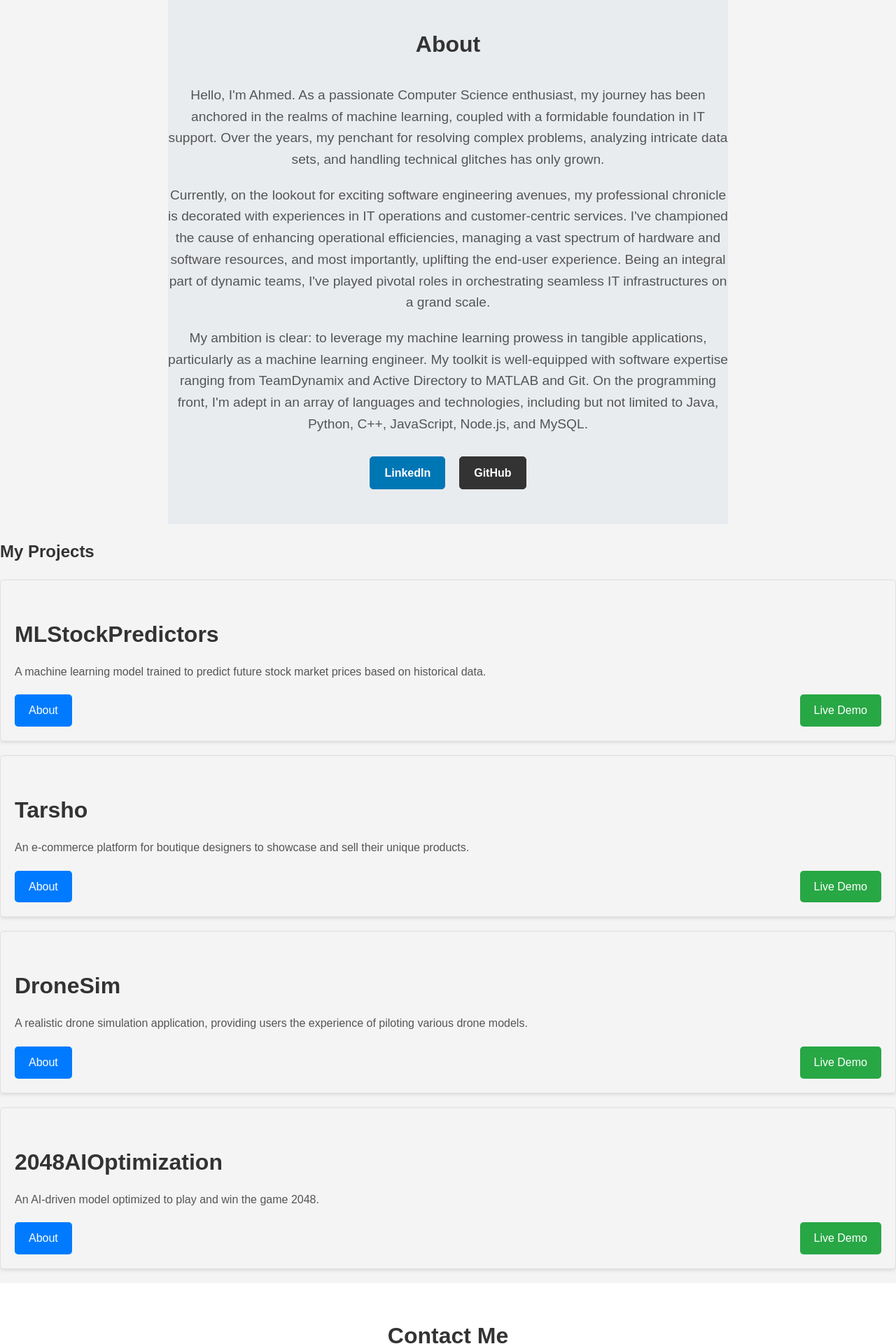
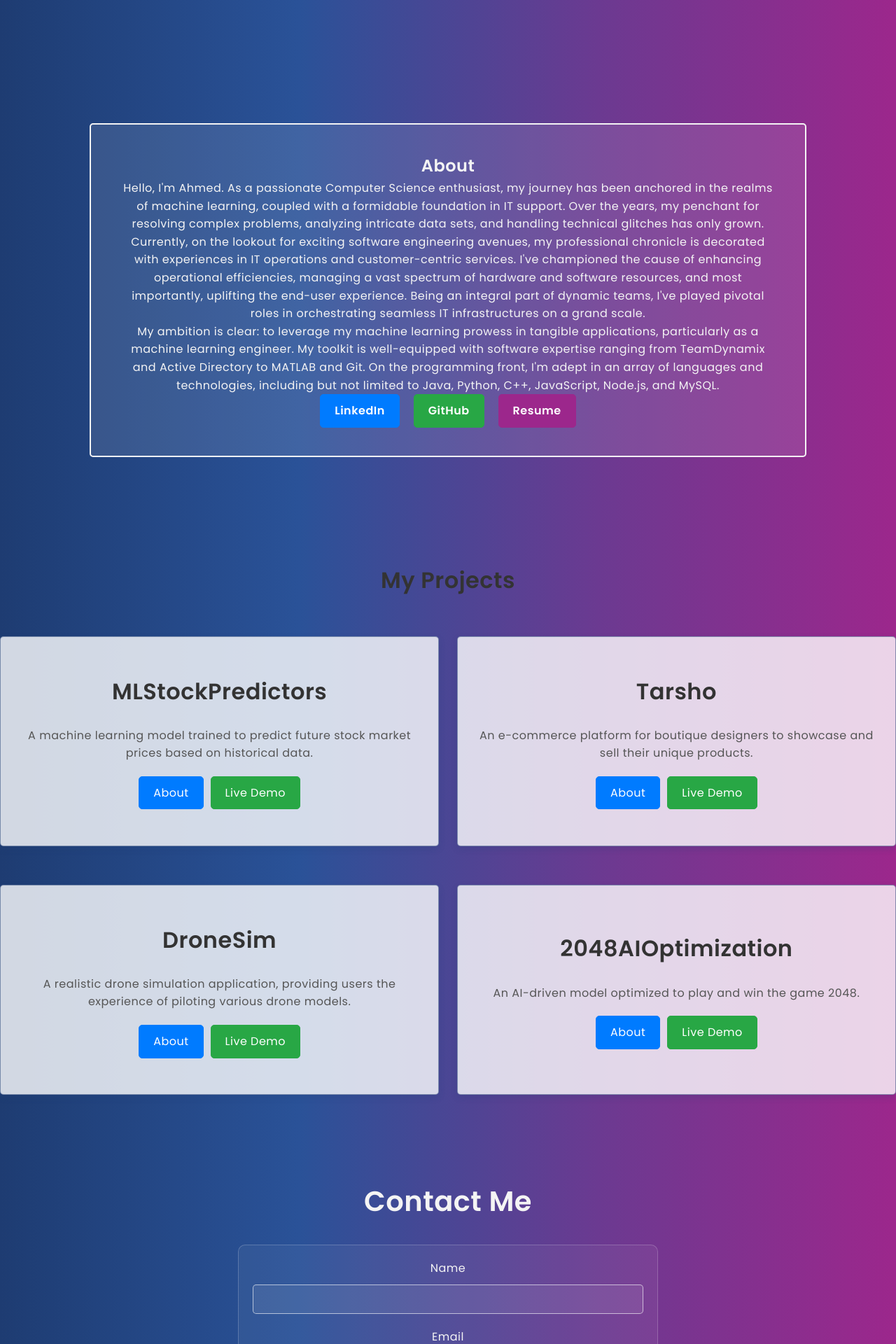
Before and after one commit to AhmedRaisi/PersonalPortfolio, a React (Create React App) app in the folder client/: page / in a window 1280 px wide. Shown: the part 360-2280 px from the top of the page at 70% size. Built offline with nearby package versions, Linux system fonts and the light colour scheme.

Commit message:
Made theme

```diff
--- a/client/src/components/About/index.js
+++ b/client/src/components/About/index.js
@@ -6,6 +6,7 @@ const About = () => {
   return (
     <Element name="aboutSection">
       <div className="about">
+        <div className="aboutCard">  {/* Enclosed the about content inside a card */}
           <h1>About</h1>
           <p>
             Hello, I'm Ahmed. As a passionate Computer Science enthusiast, my journey has been anchored in the realms of machine learning, coupled with a formidable foundation in IT support. Over the years, my penchant for resolving complex problems, analyzing intricate data sets, and handling technical glitches has only grown.
@@ -17,12 +18,16 @@ const About = () => {
             My ambition is clear: to leverage my machine learning prowess in tangible applications, particularly as a machine learning engineer. My toolkit is well-equipped with software expertise ranging from TeamDynamix and Active Directory to MATLAB and Git. On the programming front, I'm adept in an array of languages and technologies, including but not limited to Java, Python, C++, JavaScript, Node.js, and MySQL.
           </p>
           <div className="social-buttons">
-        <a href="https://www.linkedin.com/in/your-username/" target="_blank" rel="noopener noreferrer" className="btn btn-linkedin">
+            <a href="https://www.linkedin.com/in/ahmedalraisi7/" target="_blank" rel="noopener noreferrer" className="btn btn-linkedin">
               LinkedIn
             </a>
-        <a href="https://github.com/your-username" target="_blank" rel="noopener noreferrer" className="btn btn-github">
+            <a href="https://github.com/AhmedRaisi" target="_blank" rel="noopener noreferrer" className="btn btn-github">
               GitHub
             </a>
+            <a href="/path-to-your-resume.pdf" download className="btn btn-resume">
+              Resume
+            </a>
+          </div>
         </div>
       </div>
     </Element>
--- a/client/src/components/About/styles.css
+++ b/client/src/components/About/styles.css
@@ -1,74 +1,85 @@
-/* Common styles */
+/* Reset & Common styles */
+* {
+    margin: 0;
+    padding: 0;
+    box-sizing: border-box;
+    font-family: 'Poppins', sans-serif;
+    letter-spacing: 0.5px;  /* Add subtle letter spacing for better legibility */
+}
 
 body {
-    font-family: Arial, sans-serif;
-    line-height: 1.6;
-    margin: 0;
-    padding: 0;
-    color: #333;
-    background-color: #f4f4f4;
+    line-height: 1.8;  /* Increased line-height for better readability */
+    color: #f4f4f4;
+    background: linear-gradient(to right, #1e3c72, #2a5298, #6b3a91, #9c278c);
+    font-family: 'Poppins', sans-serif;
 }
 
 .container {
     width: 80%;
     margin: auto;
     overflow: hidden;
+    padding: 20px 0;  /* Added vertical padding for breathing space */
 }
 
-.about {
-    padding: 50px 0;
-    background-color: #fff; /* Keeping it consistent with home */
-    text-align: left;
-    max-width: 800px;
-    margin: 0 auto;
-}
-
-.about h1 {
-    font-size: 2.5em;
-    margin-bottom: 20px;
-    font-weight: bold;
-    color: #333;
-    border-bottom: 2px solid #e9ecef; /* Lighter border for consistency */
-    padding-bottom: 10px;
-}
-
-.about p {
-    font-size: 1.2em;
-    margin-bottom: 20px;
-    line-height: 1.6;
-    color: #555;
-}
-
-.social-buttons {
-    margin-top: 30px;
-    display: flex;
-    justify-content: center;
-    gap: 20px;
-}
-
+/* Common button styles */
+/* Button Base Style */
 .btn {
-    padding: 10px 20px;
+    padding: 15px 25px;
+    margin: 0 10px; /* Add space between buttons */
     border-radius: 5px;
     text-decoration: none;
     font-weight: bold;
-    transition: background-color 0.3s, transform 0.3s;
+    transition: all 0.3s;
     display: inline-block;
+    color: white;  /* Common white color for text */
 }
 
-.btn-linkedin {
-    background-color: #0077B5;
-    color: white;
-    border: 1px solid #0077B5;
+.btn:hover {
+    transform: scale(1.05);
+    background-color: white; /* Background color turns to white on hover */
+    color: #007BFF; /* Default text color for hover */
 }
 
-.btn-github {
-    background-color: #333;
-    color: white;
-    border: 1px solid #333;
+.aboutBtn, .demoBtn, .btn-linkedin, .btn-github, .btn-resume {
+    background-color: #007BFF;
+    border: 1px solid #007BFF;
 }
 
-.btn-linkedin:hover, .btn-github:hover {
-    background-color: transparent;
-    transform: scale(1.05);
-    color: #333;
+/* Specific button distinctions */
+.demoBtn, .btn-github {
+    background-color: #28A745;
+    border: 1px solid #28A745;
 }
+
+.btn-resume {
+    background-color: #9c278c;
+    border: 1px solid #9c278c;
+}
+
+/* Hover Styles */
+.demoBtn:hover, .btn-github:hover {
+    color: #28A745; /* Text color for hover */
+}
+
+.btn-resume:hover {
+    color: #9c278c; /* Text color for hover */
+}
+
+
+/* Home & About section styles */
+.home, .about {
+    padding: 100px 0;  /* Increased padding for more vertical space */
+    text-align: center;
+    color: #ffffff;
+}
+
+/* About Card Style */
+.aboutCard {
+    padding: 40px;
+    border-radius: 5px;
+    background-color: rgba(255, 255, 255, 0.1);  /* Slight white background to differentiate from the main bg */
+    color: #f4f4f4;  /* Text color */
+    border: 2px solid #f4f4f4;  /* White border */
+    max-width: 80%;  /* Maximum width of the card */
+    margin: 0 auto;  /* Center the card horizontally */
+}
--- a/client/src/components/Contact/styles.css
+++ b/client/src/components/Contact/styles.css
@@ -1,17 +1,24 @@
+/* Updated Contact section styles */
+
 .contact {
-    padding: 50px 0;
-    background-color: #fff;
+    padding: 80px 0;  /* Increased padding for more vertical space */
+    background: linear-gradient(to right, #1e3c72, #2a5298, #6b3a91, #9c278c);  /* Gradient background */
     text-align: center;
+    color: #f4f4f4;  /* Light text color for visibility against dark background */
 }
 
 .contact h1 {
-    font-size: 2em;
-    margin-bottom: 20px;
+    font-size: 2.5em;  /* Increased font size */
+    margin-bottom: 30px;
 }
 
 .contact form {
     max-width: 600px;
     margin: 0 auto;
+    border: 1px solid rgba(255, 255, 255, 0.2);  /* Border to set the form apart */
+    padding: 20px;
+    border-radius: 10px;
+    background: rgba(255, 255, 255, 0.05);  /* Slightly visible background to highlight the form area */
 }
 
 .inputGroup {
@@ -27,21 +34,23 @@
 .inputGroup textarea {
     width: 100%;
     padding: 10px;
-    border: 1px solid #ccc;
+    border: 1px solid rgba(255, 255, 255, 0.6);  /* Adjusted border for better visibility */
     border-radius: 5px;
-    resize: vertical;
+    background: rgba(255, 255, 255, 0.08);  /* Input background to stand out */
+    color: #f4f4f4;  /* Light text color for input fields */
 }
 
 button {
     background-color: #007BFF;
     color: #fff;
-    padding: 10px 20px;
+    padding: 15px 25px;  /* Increased padding for a bigger button */
     border: none;
     border-radius: 5px;
     cursor: pointer;
-    transition: background-color 0.3s;
+    transition: background-color 0.3s, transform 0.3s;
 }
 
 button:hover {
     background-color: #0056b3;
+    transform: scale(1.05);
 }
--- a/client/src/components/Projects/styles.css
+++ b/client/src/components/Projects/styles.css
@@ -1,4 +1,9 @@
 /* Common styles */
+* {
+    margin: 0;
+    padding: 0;
+    box-sizing: border-box;
+}
 
 body {
     font-family: Arial, sans-serif;
@@ -15,77 +20,48 @@ body {
     overflow: hidden;
 }
 
-/* Home section styles */
+/* Common button styles */
 
-.home {
-    padding: 50px 0;
-    background-color: #fff;
-    text-align: center;
+.btn {
+    padding: 10px 20px;
+    border-radius: 5px;
+    text-decoration: none;
+    font-weight: bold;
+    transition: background-color 0.3s, transform 0.3s;
+    display: inline-block;
 }
-
-.home h1 {
-    font-size: 2em;
-    margin-bottom: 20px;
-}
-
-/* About section styles */
-
-.about {
-    padding: 50px 0;
-    background-color: #e9ecef;
-    text-align: center;
-}
-
-.about h1 {
-    font-size: 2em;
-    margin-bottom: 20px;
-}
-
-/* ... previous styles ... */
 
 /* Projects section styles */
 
-.projects {
+.projectsContainer {
     padding: 50px 0;
-    background-color: #fff;
+    background: linear-gradient(to right, #1e3c72, #2a5298, #6b3a91, #9c278c); /* Gradient background */
     text-align: center;
-    display: flex;                /* Flexbox properties */
-    flex-wrap: wrap;              /* Allows items to wrap onto the next line */
-    justify-content: space-between;
-    gap: 2%;                      /* Gap between the projects for breathing space */
+    display: grid;
+    grid-template-columns: repeat(2, 1fr);
+    gap: 2%;
+    color: #333; /* Regular text color for other text within the container, if any */
 }
 
-.projects h1 {
+.projectsContainer h2 {
     font-size: 2em;
     margin-bottom: 20px;
-    width: 100%;                 /* Make sure the header takes the full width */
+    width: 100%;
+    grid-column: span 2;
 }
-
-.project {
-    flex: 0 0 48%;               /* Each project takes up almost half the container's width */
-    background-color: #f4f4f4;   /* Background color for each project */
-    border: 1px solid #e0e0e0;
-    padding: 20px;
-    border-radius: 5px;
-    box-shadow: 0px 2px 5px rgba(0, 0, 0, 0.1);
-    margin-bottom: 20px;         /* Margin only at the bottom to ensure vertical space between rows */
-}
-
-.project h3 {
-    font-size: 2em;
-    margin-bottom: 15px;
-}
-
-/* ... rest of the styles ... */
-
 /* Individual Project Card styles */
 
 .projectCard {
-    border: 1px solid #e0e0e0;
+    background-color: rgba(255, 255, 255, 0.8); /* Semi-transparent white */
+    border: 1px solid rgba(30, 60, 114, 0.5); /* A softer border color */
     padding: 20px;
-    margin: 20px 0;
+    width: 100%;
+    height: 300px;
     border-radius: 5px;
-    box-shadow: 0px 2px 5px rgba(0, 0, 0, 0.1);
+    box-shadow: 0px 4px 10px rgba(30, 60, 114, 0.2); /* A soft shadow that matches the color scheme */
+    display: flex;
+    flex-direction: column;
+    justify-content: center;
 }
 
 .projectCard h3 {
@@ -94,45 +70,26 @@ body {
 }
 
 .projectButtons {
+    width: 100%; /* Take the full width of the card */
     display: flex;
-    justify-content: space-between;
+    justify-content: center; /* Center the buttons horizontally */
     align-items: center;
     gap: 10px;
 }
 
 .aboutBtn, .demoBtn {
-    padding: 10px 20px;
-    border: none;
-    border-radius: 5px;
-    text-decoration: none;
-    display: inline-block;
-    margin-top: 10px;
-    transition: background-color 0.3s;
-}
-
-.aboutBtn {
     background-color: #007BFF;
     color: white;
+    border: 1px solid #007BFF;
 }
 
 .demoBtn {
     background-color: #28A745;
-    color: white;
+    border: 1px solid #28A745;
 }
 
 .aboutBtn:hover, .demoBtn:hover {
-    opacity: 0.9;
+    background-color: transparent;
+    transform: scale(1.05);
+    color: #333;
 }
-
-/* Contact section styles */
-
-.contact {
-    padding: 50px 0;
-    background-color: #e9ecef;
-    text-align: center;
-}
-
-.contact h1 {
-    font-size: 2em;
-    margin-bottom: 20px;
-}
```
Lines whose indentation alone changed are shown as unchanged.
